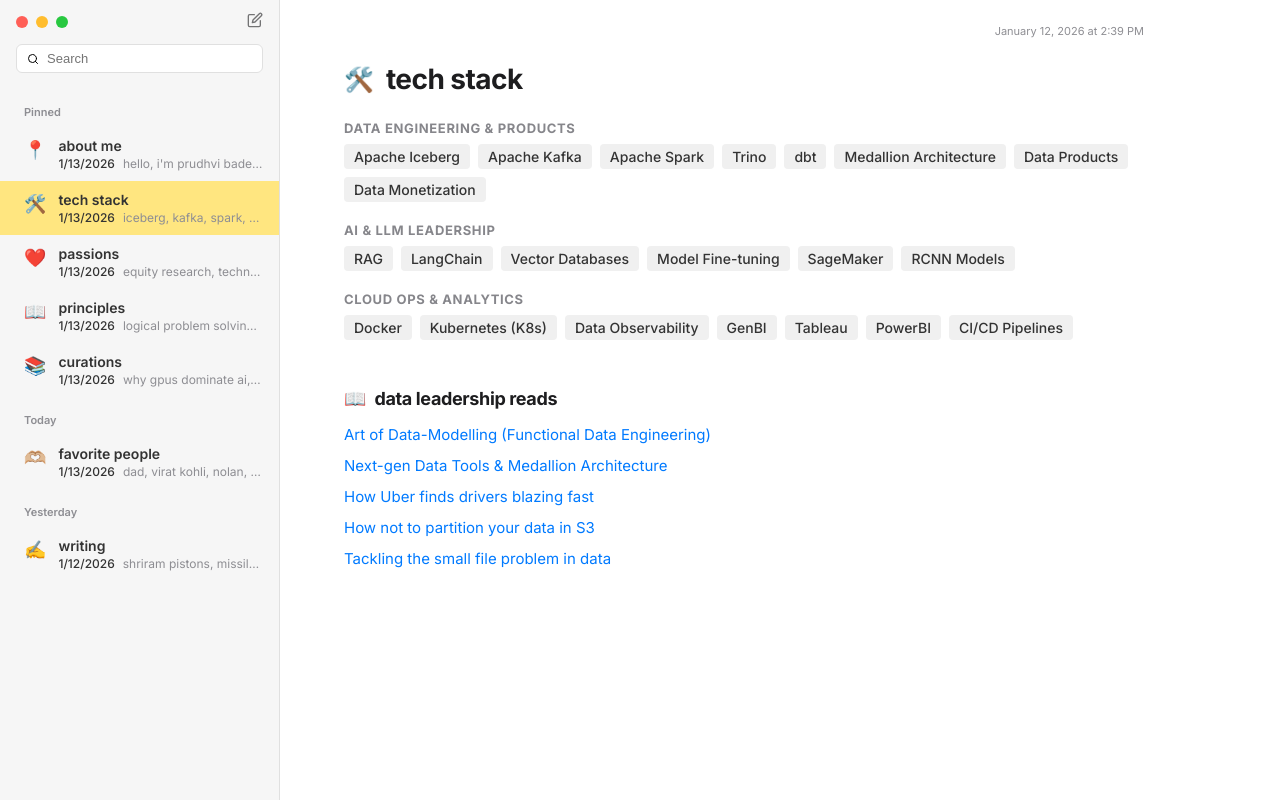
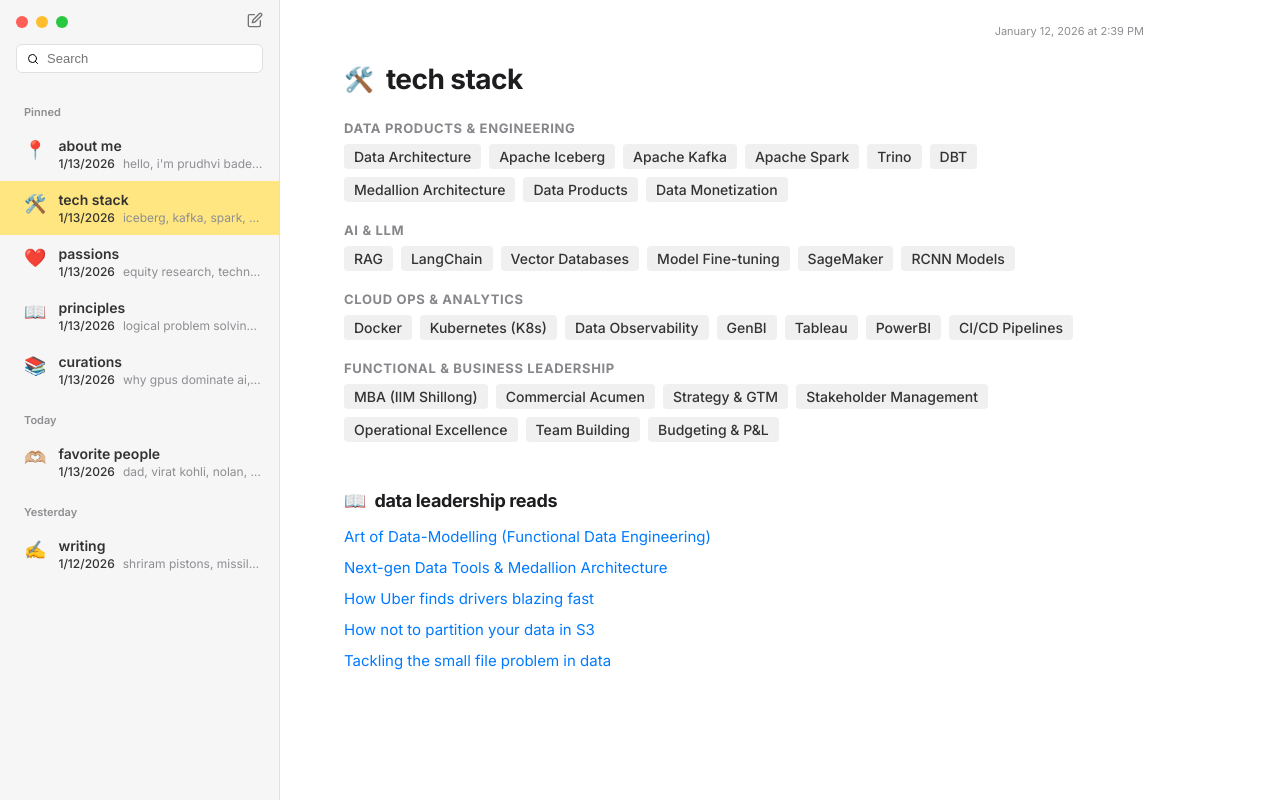
Before and after one commit to PrudhviBade/myprofile, a Next.js app: page /tech-stack in a window 1280 px wide. Built offline with nearby package versions, Linux system fonts and the light colour scheme.

Commit message:
Feat: Integrate Functional & Business Leadership section into Tech Stack

```diff
--- a/src/app/tech-stack/page.tsx
+++ b/src/app/tech-stack/page.tsx
@@ -3,16 +3,20 @@
 export default function TechStack() {
     const stacks = [
         {
-            domain: "Data Engineering & Products",
-            techs: ["Apache Iceberg", "Apache Kafka", "Apache Spark", "Trino", "dbt", "Medallion Architecture", "Data Products", "Data Monetization"]
+            domain: "Data Products & Engineering",
+            techs: ["Data Architecture", "Apache Iceberg", "Apache Kafka", "Apache Spark", "Trino", "DBT", "Medallion Architecture", "Data Products", "Data Monetization"]
         },
         {
-            domain: "AI & LLM Leadership",
+            domain: "AI & LLM",
             techs: ["RAG", "LangChain", "Vector Databases", "Model Fine-tuning", "SageMaker", "RCNN Models"]
         },
         {
             domain: "Cloud Ops & Analytics",
             techs: ["Docker", "Kubernetes (K8s)", "Data Observability", "GenBI", "Tableau", "PowerBI", "CI/CD Pipelines"]
+        },
+        {
+            domain: "Functional & Business Leadership",
+            techs: ["MBA (IIM Shillong)", "Commercial Acumen", "Strategy & GTM", "Stakeholder Management", "Operational Excellence", "Team Building", "Budgeting & P&L"]
         }
     ];
 
```
